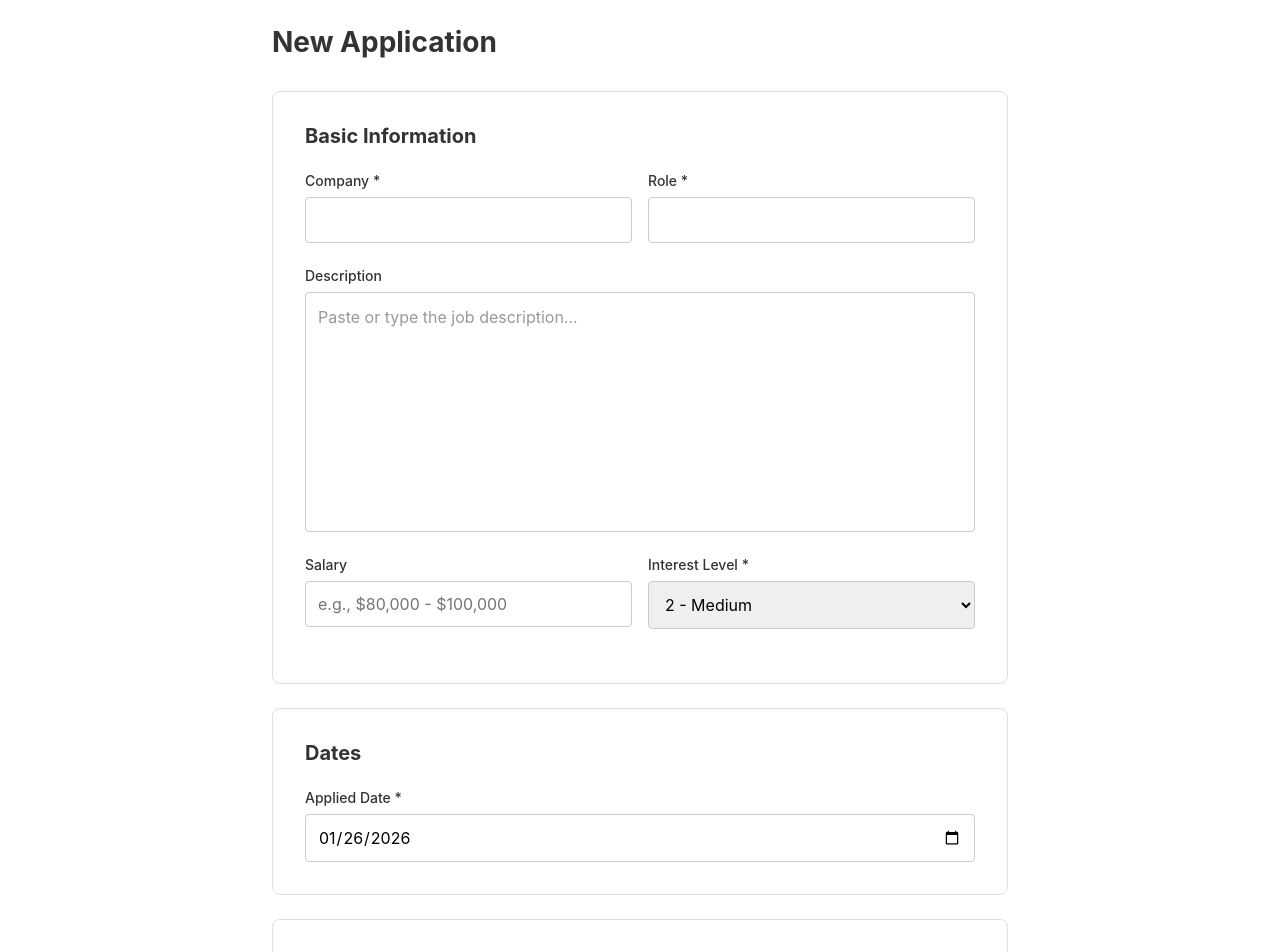
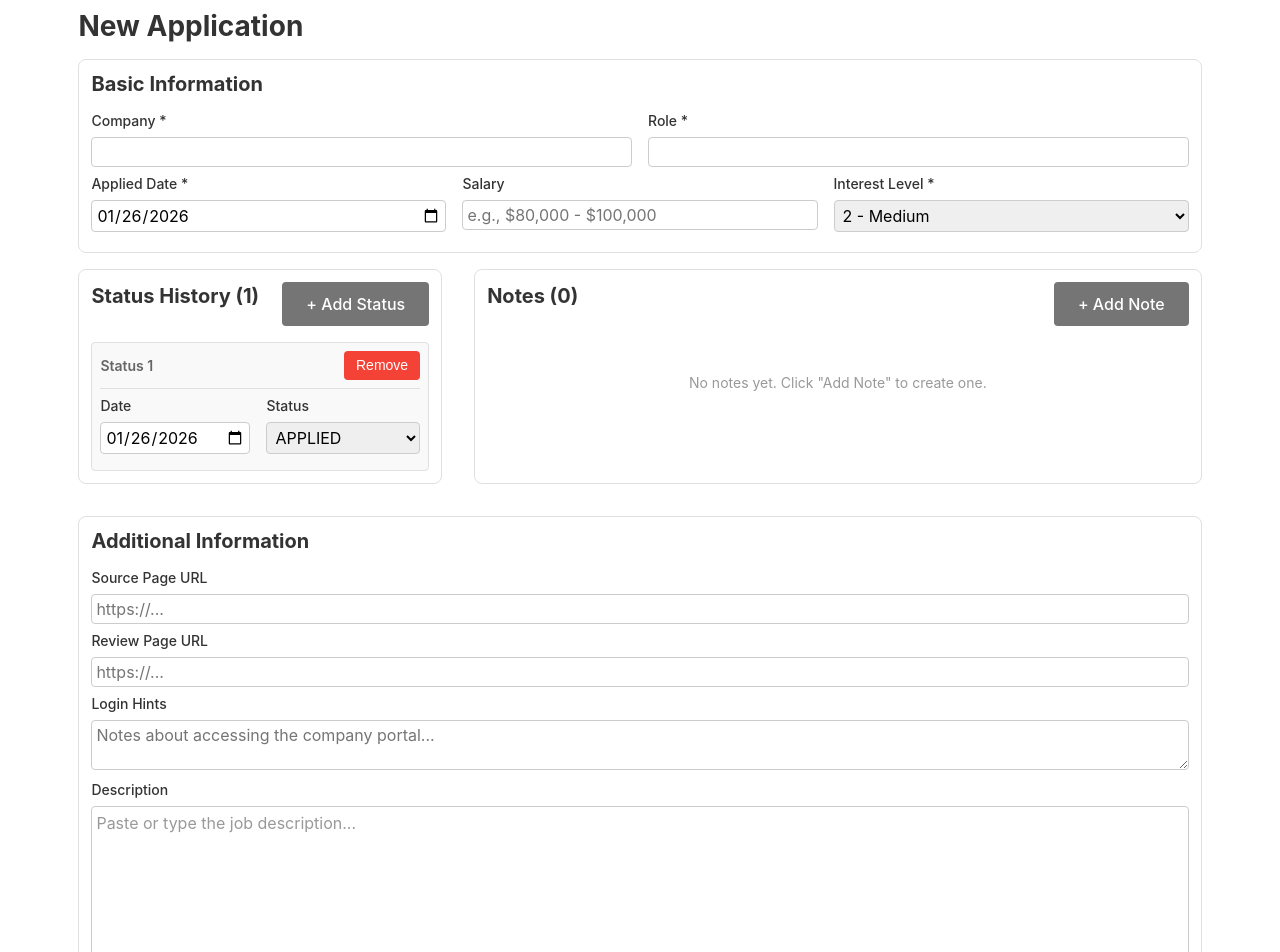
Before and after one commit to ZonerDiode/resumetry, an Angular app in the folder frontend/: page /applications/new in a window 1280 px wide. Shown: the part 100-1052 px from the top of the page. Built offline with nearby package versions, Linux system fonts and the light colour scheme.

Commit message:
Moved things around in the UI based on usage feedback.

```diff
--- a/frontend/src/app/features/applications/application-detail/application-detail.css
+++ b/frontend/src/app/features/applications/application-detail/application-detail.css
@@ -1,5 +1,5 @@
 .detail-container {
-  max-width: 1000px;
+  max-width: 95%;
   margin: 0 auto;
   padding: 2rem;
 }
@@ -41,10 +41,6 @@
   background: #f5f5f5;
   padding: 1.5rem;
   border-radius: 8px;
-}
-
-.info-section:last-child {
-  grid-column: 1 / -1;
 }
 
 .info-section .notes-list { gap: 0.5rem; }
@@ -136,19 +132,6 @@
   color: white;
 }
 
-.notes-section {
-  background: white;
-  border: 1px solid #e0e0e0;
-  padding: 2rem;
-  border-radius: 8px;
-}
-
-.notes-section h3 {
-  margin-top: 0;
-  margin-bottom: 1.5rem;
-  color: #333;
-}
-
 .empty-notes {
   color: #999;
   text-align: center;
@@ -162,7 +145,7 @@
 }
 
 .note-item {
-  background: #f9f9f9;
+  background: white;
   padding: 1rem;
   border-left: 3px solid #1976d2;
   border-radius: 4px;
--- a/frontend/src/app/features/applications/application-detail/application-detail.html
+++ b/frontend/src/app/features/applications/application-detail/application-detail.html
@@ -71,13 +71,6 @@
       <div class="info-section">
         <h3>Additional Details</h3>
 
-        @if (app.description) {
-          <div class="description-block">
-            <span class="label">Description:</span>
-            <div class="description-text" [innerHTML]="app.description"></div>
-          </div>
-        }
-
         @if (app.sourcePage) {
           <div class="info-row">
             <span class="label">Source:</span>
@@ -87,7 +80,7 @@
 
         @if (app.reviewPage) {
           <div class="info-row">
-            <span class="label">Reviews:</span>
+            <span class="label">Review:</span>
             <a [href]="app.reviewPage" target="_blank" rel="noopener noreferrer" class="link">{{ app.reviewPage }}</a>
           </div>
         }
@@ -98,10 +91,17 @@
             <span class="value">{{ app.loginHints }}</span>
           </div>
         }
+
+        @if (app.description) {
+          <div class="description-block">
+            <span class="label">Description:</span>
+            <div class="description-text" [innerHTML]="app.description"></div>
           </div>
+        }
+
       </div>
 
-    <div class="notes-section">
+      <div class="info-section">
         <h3>Notes ({{ app.notes.length }})</h3>
 
         @if (app.notes.length === 0) {
@@ -119,5 +119,8 @@
           </div>
         }
       </div>
+
+    </div>
+
   }
 </div>
--- a/frontend/src/app/features/applications/application-detail/application-detail.ts
+++ b/frontend/src/app/features/applications/application-detail/application-detail.ts
@@ -99,7 +99,8 @@ export class ApplicationDetailComponent implements OnInit {
     return new Date(dateString).toLocaleDateString('en-US', {
       year: 'numeric',
       month: 'long',
-      day: 'numeric'
+      day: 'numeric',
+      timeZone: 'UTC'
     });
   }
 }
--- a/frontend/src/app/features/applications/application-form/application-form.css
+++ b/frontend/src/app/features/applications/application-form/application-form.css
@@ -1,11 +1,11 @@
 .form-container {
-  max-width: 800px;
+  max-width: 95%;
   margin: 0 auto;
-  padding: 2rem;
+  padding: 1rem;
 }
 
 .form-container h1 {
-  margin-bottom: 2rem;
+  margin-bottom: 1rem;
   color: #333;
 }
 
@@ -13,13 +13,13 @@
   background: white;
   border: 1px solid #e0e0e0;
   border-radius: 8px;
-  padding: 2rem;
-  margin-bottom: 1.5rem;
+  padding: 0.75rem;
+  margin-bottom: 1rem;
 }
 
 .form-section h2 {
   margin-top: 0;
-  margin-bottom: 1.5rem;
+  margin-bottom: 1rem;
   font-size: 1.25rem;
   color: #333;
 }
@@ -28,11 +28,7 @@
   display: flex;
   justify-content: space-between;
   align-items: center;
-  margin-bottom: 1.5rem;
-}
-
-.section-header h2 {
-  margin: 0;
+  margin-bottom: 1rem;
 }
 
 .form-row {
@@ -42,7 +38,7 @@
 }
 
 .form-group {
-  margin-bottom: 1.5rem;
+  margin-bottom: 0.5rem;
 }
 
 .form-group:last-child {
@@ -58,7 +54,7 @@
 
 .form-control {
   width: 100%;
-  padding: 0.75rem;
+  padding: 0.25rem;
   border: 1px solid #ccc;
   border-radius: 4px;
   font-size: 1rem;
@@ -130,6 +126,13 @@
   margin: 0;
 }
 
+.detail-content {
+  display: grid;
+  grid-template-columns: 1fr 2fr;
+  gap: 2rem;
+  margin-bottom: 1rem;
+}
+
 .notes-list {
   display: flex;
   flex-direction: column;
@@ -140,15 +143,15 @@
   background: #f9f9f9;
   border: 1px solid #e0e0e0;
   border-radius: 4px;
-  padding: 1rem;
+  padding: 0.5rem;
 }
 
 .note-header {
   display: flex;
   justify-content: space-between;
   align-items: center;
-  margin-bottom: 1rem;
-  padding-bottom: 0.75rem;
+  margin-bottom: 0.5rem;
+  padding-bottom: 0.5rem;
   border-bottom: 1px solid #e0e0e0;
 }
 
--- a/frontend/src/app/features/applications/application-form/application-form.html
+++ b/frontend/src/app/features/applications/application-form/application-form.html
@@ -36,18 +36,18 @@
         </div>
       </div>
 
+      <div class="form-row">
+
         <div class="form-group">
-        <label for="description">Description</label>
-        <div
-          id="description"
-          appContentEditable
-          formControlName="description"
-          class="form-control content-editable"
-          contenteditable="true"
-        ></div>
+          <label for="appliedDate">Applied Date *</label>
+          <input
+            type="date"
+            id="appliedDate"
+            formControlName="appliedDate"
+            class="form-control"
+          />
         </div>
 
-      <div class="form-row">
         <div class="form-group">
           <label for="salary">Salary</label>
           <input
@@ -74,22 +74,7 @@
       </div>
     </div>
 
-    <!-- Dates Section -->
-    <div class="form-section">
-      <h2>Dates</h2>
-
-      <div class="form-row">
-        <div class="form-group">
-          <label for="appliedDate">Applied Date *</label>
-          <input
-            type="date"
-            id="appliedDate"
-            formControlName="appliedDate"
-            class="form-control"
-          />
-        </div>
-      </div>
-    </div>
+    <div class="detail-content">
 
       <!-- Status History Section -->
       <div class="form-section">
@@ -130,44 +115,6 @@
             }
           </div>
         }
-    </div>
-
-    <!-- Additional Links Section -->
-    <div class="form-section">
-      <h2>Additional Information</h2>
-
-      <div class="form-group">
-        <label for="sourcePage">Source Page URL</label>
-        <input
-          type="url"
-          id="sourcePage"
-          formControlName="sourcePage"
-          class="form-control"
-          placeholder="https://..."
-        />
-      </div>
-
-      <div class="form-group">
-        <label for="reviewPage">Review Page URL</label>
-        <input
-          type="url"
-          id="reviewPage"
-          formControlName="reviewPage"
-          class="form-control"
-          placeholder="https://..."
-        />
-      </div>
-
-      <div class="form-group">
-        <label for="loginHints">Login Hints</label>
-        <textarea
-          id="loginHints"
-          formControlName="loginHints"
-          class="form-control"
-          rows="2"
-          placeholder="Notes about accessing the company portal..."
-        ></textarea>
-      </div>
       </div>
 
       <!-- Notes Section -->
@@ -213,6 +160,57 @@
         }
       </div>
 
+    </div>
+
+    <!-- Additional Links Section -->
+    <div class="form-section">
+      <h2>Additional Information</h2>
+
+      <div class="form-group">
+        <label for="sourcePage">Source Page URL</label>
+        <input
+          type="url"
+          id="sourcePage"
+          formControlName="sourcePage"
+          class="form-control"
+          placeholder="https://..."
+        />
+      </div>
+
+      <div class="form-group">
+        <label for="reviewPage">Review Page URL</label>
+        <input
+          type="url"
+          id="reviewPage"
+          formControlName="reviewPage"
+          class="form-control"
+          placeholder="https://..."
+        />
+      </div>
+
+      <div class="form-group">
+        <label for="loginHints">Login Hints</label>
+        <textarea
+          id="loginHints"
+          formControlName="loginHints"
+          class="form-control"
+          rows="2"
+          placeholder="Notes about accessing the company portal..."
+        ></textarea>
+      </div>
+
+      <div class="form-group">
+        <label for="description">Description</label>
+        <div
+          id="description"
+          appContentEditable
+          formControlName="description"
+          class="form-control content-editable"
+          contenteditable="true"
+        ></div>
+      </div>
+    </div>
+
     <!-- Form Actions -->
     <div class="form-actions">
       <button
--- a/frontend/src/app/features/applications/application-form/application-form.ts
+++ b/frontend/src/app/features/applications/application-form/application-form.ts
@@ -78,6 +78,7 @@ export class ApplicationFormComponent implements OnInit {
         app.status.forEach(item => {
           this.addStatusItem(item.occurDate, item.status);
         });
+        this.sortFormArray(this.statusArray, 'occurDate');
 
         // Load notes
         app.notes.forEach(note => {
@@ -86,6 +87,7 @@ export class ApplicationFormComponent implements OnInit {
             description: [note.description, Validators.required]
           }));
         });
+        this.sortFormArray(this.notesArray, 'occurDate');
       },
       error: (err) => {
         alert('Failed to load application');
@@ -172,6 +174,19 @@ export class ApplicationFormComponent implements OnInit {
     return new Date().toISOString().split('T')[0];
   }
 
+  private sortFormArray(formArray: FormArray, field: string): void {
+    const controls = formArray.controls.slice();
+    controls.sort((a, b) => {
+      const aVal = a.get(field)?.value ?? '';
+      const bVal = b.get(field)?.value ?? '';
+      return aVal.localeCompare(bVal);
+    });
+
+    formArray.clear();
+    controls.forEach(c => formArray.push(c));
+  }
+
+
   isFieldInvalid(fieldName: string): boolean {
     const field = this.applicationForm.get(fieldName);
     return !!(field && field.invalid && (field.dirty || field.touched));
--- a/frontend/src/app/features/applications/application-list/application-list.ts
+++ b/frontend/src/app/features/applications/application-list/application-list.ts
@@ -98,7 +98,8 @@ export class ApplicationListComponent implements OnInit {
     return new Date(dateString).toLocaleDateString('en-US', {
       year: 'numeric',
       month: 'short',
-      day: 'numeric'
+      day: 'numeric',
+      timeZone: 'UTC'
     });
   }
 }
```
Lines whose indentation alone changed are shown as unchanged.
